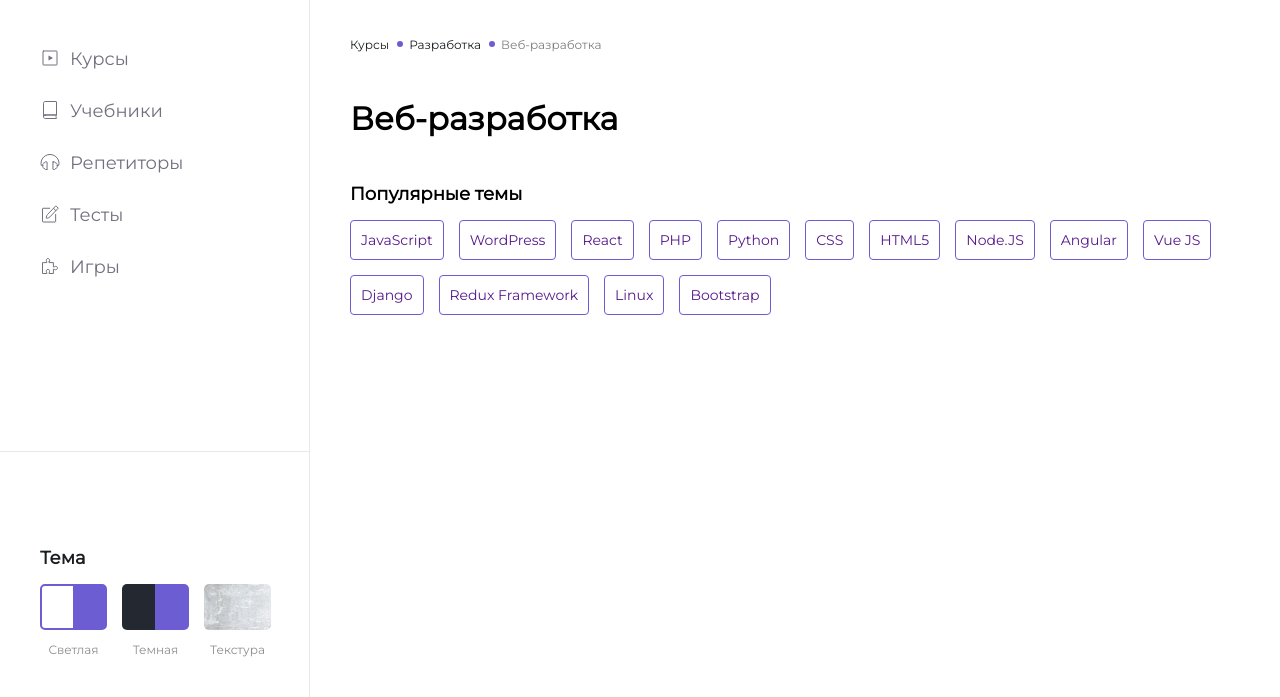
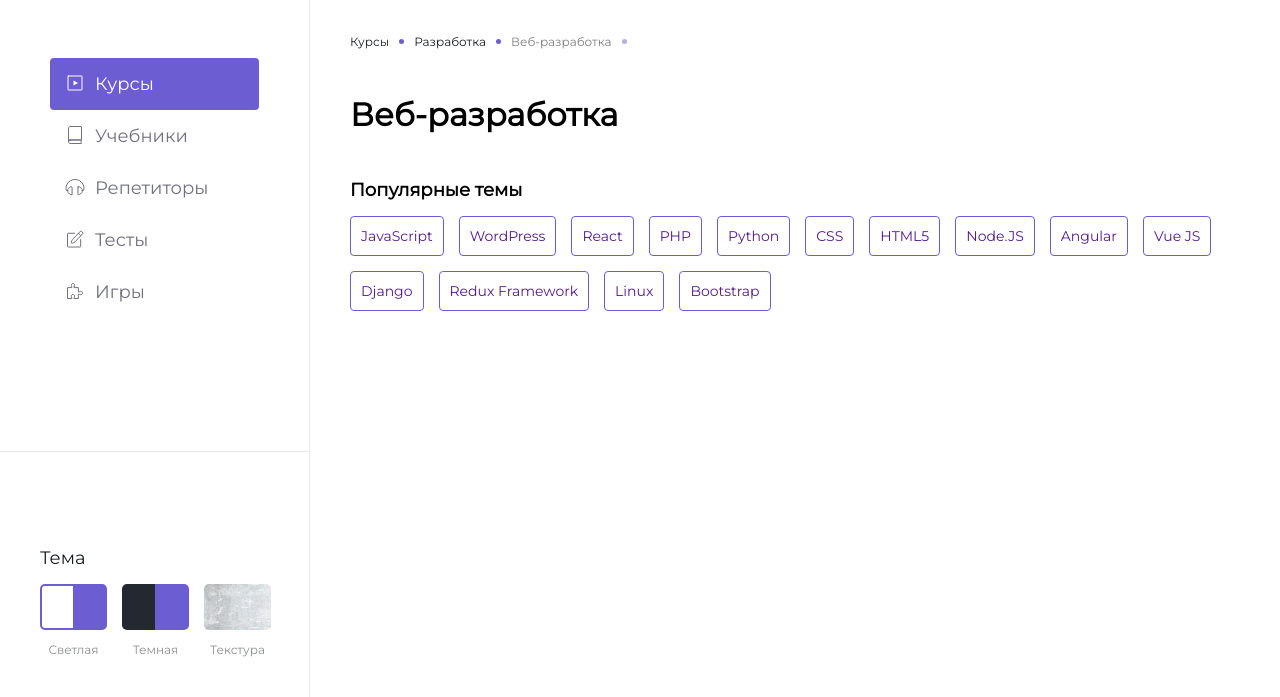
Before and after one commit to GarryVar/my-class, a website: page src/index.html in a window 1280 px wide. Shown: the part 103-800 px from the top of the page. Drawn offline with Linux system fonts and the light colour scheme.

Commit message:
update styles

```diff
--- a/src/index.html
+++ b/src/index.html
@@ -3,7 +3,7 @@
 
 <head>
   <meta charset="UTF-8">
-  <meta name="viewport" content="width=device-width, initial-scale=1.0">
+  <meta name="viewport" content="width=device-width, initial-scale=1">
   <link rel="stylesheet" href="styles/index.css">
   <link rel="preconnect" href="https://fonts.googleapis.com">
   <link rel="preconnect" href="https://fonts.gstatic.com" crossorigin>
@@ -19,7 +19,7 @@
   <title>My class</title>
 </head>
 
-<body class="page__body">
+<body class="page__body container">
   <header class="page__header header">
     <div class="header__wrap">
       <div class="options">
@@ -103,41 +103,59 @@
       <nav class="nav">
         <ul class="nav__menu">
           <li class="nav__item">
-            <a class="nav__link" href="" class="nav__link">
-              <svg class="nav__icon" width="20" height="20">
-                <use xlink:href="img/sprite.svg#courses"></use>
+            <a class="nav__link nav__link--active" href="" class="nav__link">
+              <svg class="nav__icon" xmlns="http://www.w3.org/2000/svg" width="20" height="20" viewBox="0 0 20 20"
+                fill="none">
+                <rect x="3" y="3" width="14" height="14" rx="0.5" stroke="currentColor" stroke-linecap="round"
+                  stroke-linejoin="round" />
+                <path d="M13 10L8.5 12.5981V7.40192L13 10Z" fill="currentColor" />
+                <path
+                  d="M13 10L15 13.4641L21 10L15 6.5359L13 10ZM8.5 12.5981H4.5V19.5263L10.5 16.0622L8.5 12.5981ZM8.5 7.40192L10.5 3.93782L4.5 0.473721V7.40192L8.5 7.40192ZM11 6.5359L6.5 9.13397L10.5 16.0622L15 13.4641L11 6.5359ZM12.5 12.5981V7.40192L4.5 7.40192V12.5981H12.5ZM6.5 10.866L11 13.4641L15 6.5359L10.5 3.93782L6.5 10.866Z"
+                  fill="none" />
               </svg>
               <span>Курсы</span>
             </a>
           </li>
           <li class="nav__item">
             <a class="nav__link" href="" class="nav__link">
-              <svg class="nav__icon" width="20" height="20">
-                <use xlink:href="img/sprite.svg#books"></use>
+              <svg class="nav__icon" xmlns="http://www.w3.org/2000/svg" width="20" height="20" viewBox="0 0 20 20"
+                fill="none">
+                <path
+                  d="M5.125 14.9828C4.25025 14.9828 3.53694 15.7308 3.50139 16.668C3.50133 16.6695 3.5 16.6696 3.5 16.6681V3.25862C3.5 2.28736 4.22754 1.5 5.125 1.5H16.2347C16.3812 1.5 16.5 1.62855 16.5 1.78712V14.9095C16.5 14.95 16.4697 14.9828 16.4323 14.9828H5.125ZM5.125 14.9828C4.22754 14.9828 3.5 15.7701 3.5 16.7414C3.5 17.7126 4.22754 18.5 5.125 18.5H16.4323C16.4697 18.5 16.5 18.4672 16.5 18.4267V18.2943C16.5 18.1268 16.4299 17.9707 16.3309 17.842C16.0982 17.5397 15.9583 17.1509 15.9583 16.7267C15.9583 16.3026 16.0982 15.9138 16.3309 15.6115C16.4299 15.4827 16.5 15.3266 16.5 15.1591V15.0011C16.5 14.991 16.4924 14.9828 16.4831 14.9828H5.125Z"
+                  stroke="currentColor" stroke-linecap="round" stroke-linejoin="round" />
               </svg>
               <span>Учебники</span>
             </a>
           </li>
           <li class="nav__item">
             <a class="nav__link" href="" class="nav__link">
-              <svg class="nav__icon" width="20" height="20">
-                <use xlink:href="img/sprite.svg#headphones"></use>
+              <svg class="nav__icon" xmlns="http://www.w3.org/2000/svg" width="20" height="20" viewBox="0 0 20 20"
+                fill="none">
+                <path
+                  d="M2.72771 13.5813L1.22964 13.3358C1.07866 12.6917 1 12.0257 1 11.3487C1 8.18737 2.71539 5.26617 5.5 3.6855C8.28461 2.10483 11.7154 2.10483 14.5 3.6855C17.2846 5.26617 19 8.18737 19 11.3487C19 12.0129 18.9243 12.6664 18.7789 13.2991L17.2719 13.5461M13.1662 9.83679C13.0317 9.83679 12.9226 9.94401 12.9226 10.0763V17.2605C12.9226 17.3928 13.0317 17.5 13.1662 17.5H14.6276C14.7621 17.5 14.8712 17.3928 14.8712 17.2605C14.8712 17.0665 14.9765 16.8872 15.1474 16.7902L16.6224 15.9529C17.0243 15.7247 17.2719 15.3031 17.2719 14.8468V12.49C17.2719 12.0337 17.0243 11.612 16.6224 11.3839L15.1474 10.5466C14.9765 10.4496 14.8712 10.2703 14.8712 10.0763C14.8712 9.94401 14.7621 9.83679 14.6276 9.83679H13.1662ZM6.83338 17.5C6.9679 17.5 7.07695 17.3928 7.07695 17.2605V10.0763C7.07695 9.94401 6.9679 9.83679 6.83338 9.83679H5.37196C5.23744 9.83679 5.12839 9.94401 5.12839 10.0763C5.12839 10.2703 5.0231 10.4496 4.85219 10.5466L3.3772 11.3839C2.97528 11.612 2.72768 12.0337 2.72768 12.49V14.8468C2.72768 15.3031 2.97528 15.7247 3.3772 15.9529L4.85218 16.7902C5.0231 16.8872 5.12839 17.0665 5.12839 17.2605C5.12839 17.3928 5.23744 17.5 5.37196 17.5H6.83338Z"
+                  stroke="currentColor" stroke-linecap="square" />
               </svg>
               <span>Репетиторы</span>
             </a>
           </li>
           <li class="nav__item">
             <a class="nav__link" href="" class="nav__link">
-              <svg class="nav__icon" width=" 20" height="20">
-                <use xlink:href="img/sprite.svg#tests"></use>
+              <svg class="nav__icon" xmlns="http://www.w3.org/2000/svg" width="20" height="20" viewBox="0 0 20 20"
+                fill="none">
+                <path
+                  d="M9.72976 4.26411H3.04771C2.74522 4.26411 2.5 4.52035 2.5 4.83643V17.4277C2.5 17.7438 2.74522 18 3.04771 18H15.0973C15.3998 18 15.645 17.7438 15.645 17.4277V10.4453M13.4941 4.28185L15.8166 6.7087M17.8398 3.7867L16.2907 2.16791C16.0764 1.94403 15.7291 1.94403 15.5148 2.16791L7.62099 10.4166C6.93621 11.1321 6.49758 12.0646 6.37365 13.0682L6.25497 14.0294C6.23756 14.1703 6.35245 14.2904 6.48734 14.2722L7.40714 14.1482C8.3676 14.0187 9.25994 13.5603 9.94472 12.8448L17.8398 4.59476C18.0534 4.37162 18.0534 4.00984 17.8398 3.7867Z"
+                  stroke="currentColor" stroke-linecap="round" stroke-linejoin="round" />
               </svg>
               <span>Тесты</span>
             </a>
           </li>
           <li class="nav__item">
             <a class="nav__link" href="">
-              <svg class="nav__icon" width=" 20" height="20">
-                <use xlink:href="img/sprite.svg#games"></use>
+              <svg class="nav__icon" xmlns="http://www.w3.org/2000/svg" width="20" height="20" viewBox="0 0 20 20"
+                fill="none">
+                <path
+                  d="M9.32315 5.28836C9.18053 5.68809 9.03812 6.08721 9.03812 6.50263V6.60316H13.3969V10.9619H13.4976C13.913 10.9619 14.3121 10.8195 14.7118 10.6769C14.991 10.5773 15.2705 10.4776 15.556 10.4262C15.6516 10.409 15.7494 10.4001 15.8485 10.4001C16.4385 10.4001 16.9837 10.7149 17.2787 11.2259C17.5738 11.7368 17.5738 12.3664 17.2787 12.8773C16.9837 13.3883 16.4385 13.7031 15.8485 13.7031C15.7494 13.7031 15.6516 13.6942 15.556 13.677C15.2704 13.6256 14.9909 13.5259 14.7116 13.4263C14.3119 13.2836 13.9128 13.1412 13.4974 13.1412H13.3969V17.5H9.03812V17.3995C9.03812 16.9841 9.18053 16.585 9.32315 16.1852C9.42278 15.906 9.52251 15.6265 9.57389 15.3409C9.59109 15.2453 9.59997 15.1474 9.59997 15.0483C9.59997 14.4583 9.28521 13.9131 8.77424 13.6181C8.26327 13.3231 7.63374 13.3231 7.12277 13.6181C6.6118 13.9131 6.29704 14.4583 6.29704 15.0483C6.29704 15.1474 6.30591 15.2453 6.32311 15.3409C6.37448 15.6264 6.47419 15.9059 6.57379 16.1851C6.71638 16.5848 6.85875 16.9839 6.85875 17.3992V17.5H2.5V6.60316H6.85875V6.50234C6.85875 6.08698 6.71638 5.6879 6.57379 5.28821C6.47419 5.00903 6.37448 4.72954 6.32311 4.44399C6.30592 4.34839 6.29704 4.25056 6.29704 4.15146C6.29704 3.56145 6.6118 3.01626 7.12277 2.72125C7.63374 2.42625 8.26327 2.42625 8.77424 2.72125C9.28521 3.01626 9.59997 3.56145 9.59997 4.15146C9.59997 4.25057 9.59109 4.34841 9.57389 4.44401C9.52251 4.7296 9.42278 5.00913 9.32315 5.28836Z"
+                  stroke="currentColor" stroke-linecap="round" stroke-linejoin="round" />
               </svg>
               <span>Игры</span>
             </a>
@@ -146,7 +164,7 @@
       </nav>
     </div>
 
-    <div class="aside__settings settings">
+    <section class="aside__settings settings">
       <div class="settings__wrap">
         <h2 class="settings__title">Тема</h2>
         <ol class="settings__list">
@@ -164,7 +182,7 @@
           </li>
         </ol>
       </div>
-    </div>
+    </section>
 
   </aside>
   <main class="page__main">
--- a/src/styles/components/bredcrumbs.css
+++ b/src/styles/components/bredcrumbs.css
@@ -1,35 +1,38 @@
 .bredcrumbs__list {
     display: flex;
-    column-gap: 20px;
+    flex-wrap: wrap;
+    /* column-gap: 20px; */
     padding: 0;
     left: 0;
 
     list-style-type: none;
 }
 
-.bredcrumbs__item {
-    position: relative;
-}
-
-.bredcrumbs__item::after {
-    content: '';
-    position: absolute;
-    top: 50%;
-    right: -14px;
-    transform: translateY(-50%);
-    width: 6px;
-    height: 6px;
-    border-radius: 50%;
-    background-color: var(--color-dark-blue);
-}
 
 .bredcrumbs__item:last-child::after {
     content: none;
 }
 
 .bredcrumbs__link {
+    display: flex;
+    align-items: center;
+    font-weight: 500;
+    font-size: 12px;
+    line-height: 15px;
+    color: inherit;
+    text-decoration: none;
     font-size: 12px;
     font-weight: 500;
+}
+
+.bredcrumbs__link:after {
+    content: '';
+    width: 5px;
+    height: 5px;
+    margin-left: 10px;
+    margin-right: 10px;
+    border-radius: 50%;
+    background-color: var(--color-dark-blue);
 }
 
 .bredcrumbs__link[href] {
--- /dev/null
+++ b/src/styles/components/container.css
@@ -0,0 +1,4 @@
+.container {
+    max-width: 1280px;
+    margin: 0 auto;
+}
--- a/src/styles/components/nav.css
+++ b/src/styles/components/nav.css
@@ -1,7 +1,6 @@
 .nav__menu {
-    margin: 0;
+    margin: 80px 25px 0 25px;
     padding: 0;
-    padding-top: 55px;
 
     list-style: none;
 }
@@ -19,10 +18,20 @@
     text-decoration: none;
 }
 
+.nav__link--active {
+    background-color: var(--color-dark-blue);
+    color: var(--color-white);
+}
+
+.nav__link:active {
+    background-color: var(--color-dark-blue);
+    color: var(--color-white);
+    opacity: .5;
+}
+
 .nav__link:hover,
 .nav__link:focus {
-    background-color: var(--color-dark-blue);
-    color: var(--color-white);
+    opacity: .5;
 }
 
 .nav__icon {
--- a/src/styles/components/page.css
+++ b/src/styles/components/page.css
@@ -5,6 +5,7 @@
     "aside main";
   grid-template-columns: 310px 1fr;
   grid-template-rows: min-content 1fr;
+  min-height: 100vh;
 }
 
 .page__header {
--- a/src/styles/components/settings.css
+++ b/src/styles/components/settings.css
@@ -3,10 +3,13 @@
 }
 
 .settings__wrap {
-    padding: 40px;
+    margin-top: auto;
+    padding: 40px 35px 40px 40px;
 }
 
 .settings__title {
+    font-weight: 500;
+    line-height: 22px;
     font-size: 18px;
     color: var(--color-black);
 }
--- a/src/styles/index.css
+++ b/src/styles/index.css
@@ -1,6 +1,7 @@
 @import url('components/box-model.css');
 @import url('components/var.css');
 
+@import url('components/container.css');
 @import url('components/header.css');
 @import url('components/optins.css');
 @import url('components/user.css');
```
